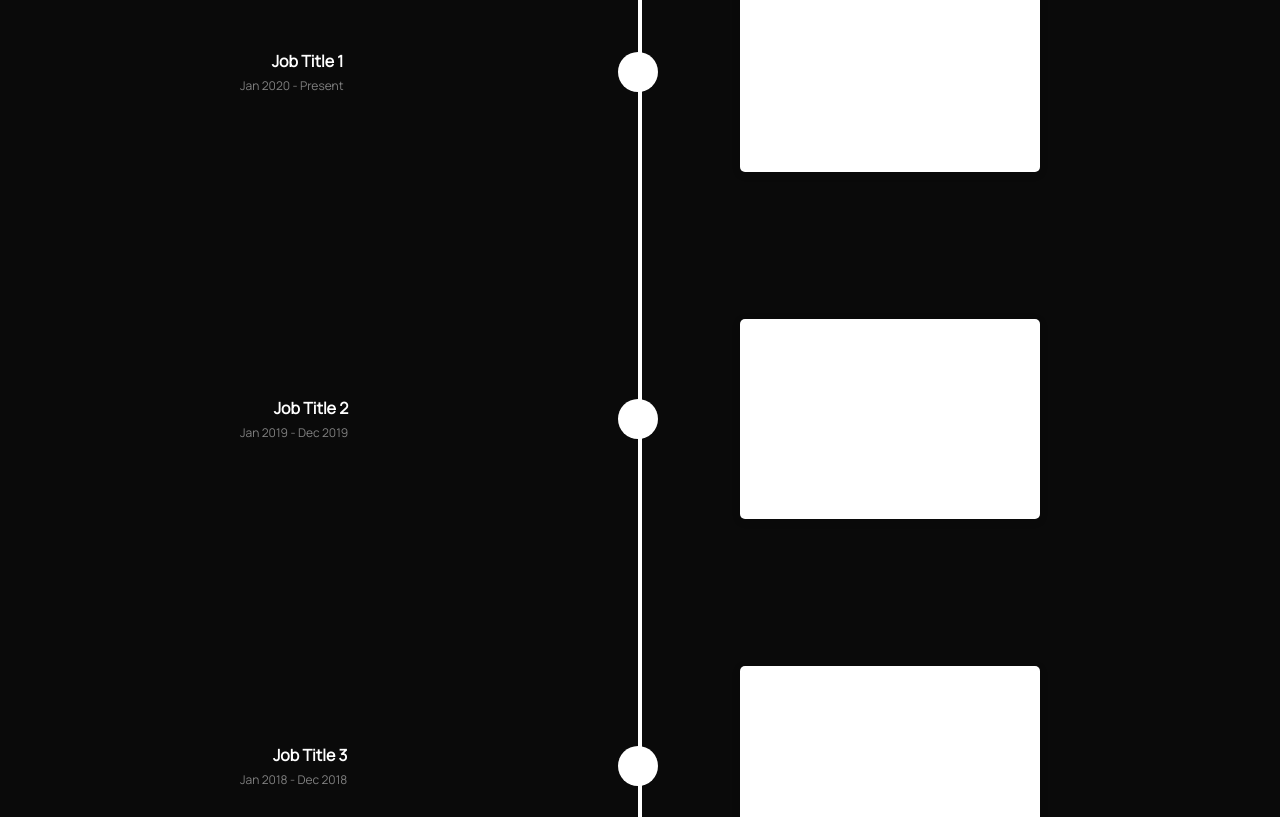
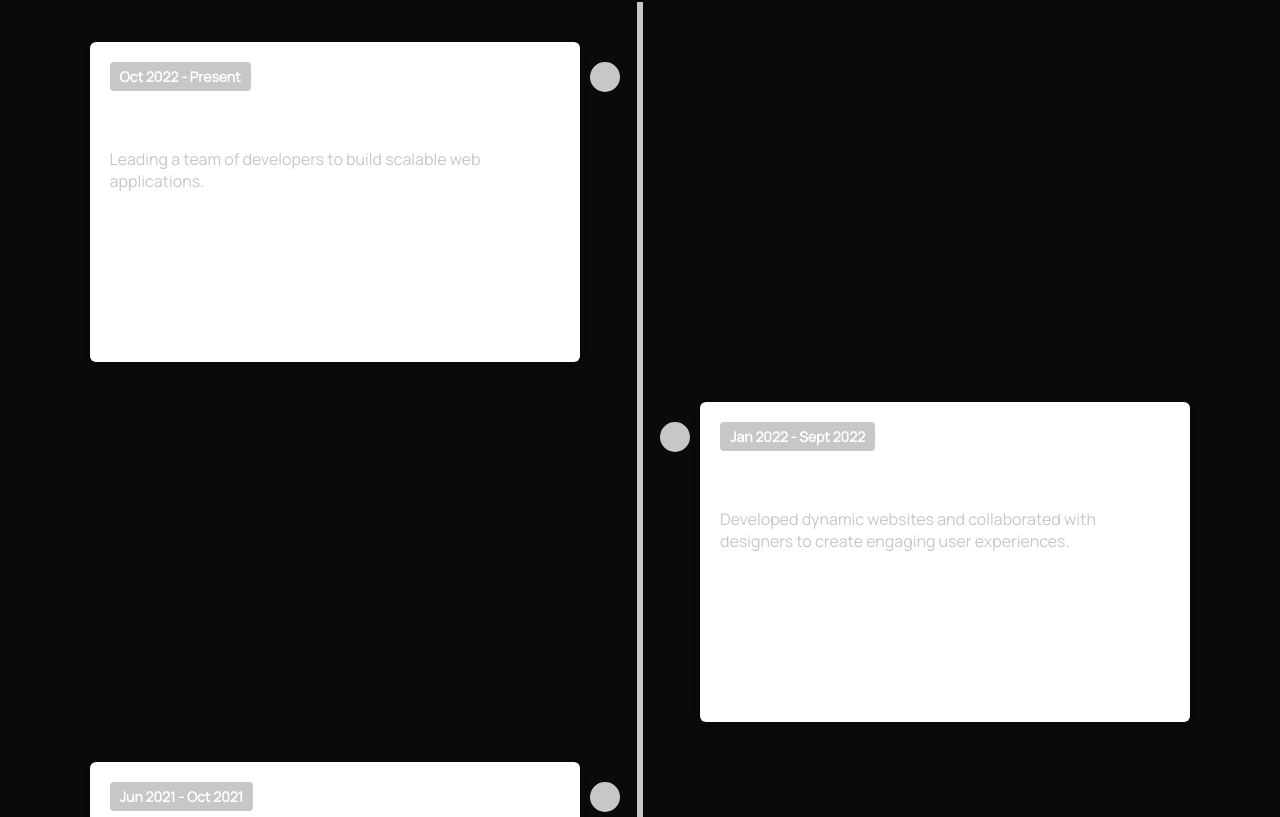
Before and after one commit to moetez96/web-portfolio, a React (Create React App) app: page / in a window 1280 px wide. Shown: the part 2163-2980 px from the top of the page. Built offline with nearby package versions, Linux system fonts and the light colour scheme.

Commit message:
refactor Experience section

```diff
--- a/src/components/layout/Experience.js
+++ b/src/components/layout/Experience.js
@@ -3,20 +3,24 @@ import "../../styles/experience.css";
 function Experience() {
     const experiences = [
         {
-            title: "Job Title 1",
-            date: "Jan 2020 - Present"
+            year: 'Oct 2022 - Present',
+            title: 'Senior Web Developer at Tech Solutions',
+            description: 'Leading a team of developers to build scalable web applications.'
         },
         {
-            title: "Job Title 2",
-            date: "Jan 2019 - Dec 2019"
+            year: 'Jan 2022 - Sept 2022',
+            title: 'Web Developer at Creative Agency',
+            description: 'Developed dynamic websites and collaborated with designers to create engaging user experiences.'
         },
         {
-            title: "Job Title 3",
-            date: "Jan 2018 - Dec 2018"
+            year: 'Jun 2021 - Oct 2021',
+            title: 'Junior Web Developer at Startup Inc.',
+            description: 'Worked on various front-end and back-end tasks, gaining hands-on experience in web development.'
         },
         {
-            title: "Job Title 4",
-            date: "Jan 2017 - Dec 2017"
+            year: 'Jun 2020 - Oct 2020',
+            title: 'Intern at WebWorks',
+            description: 'Assisted in developing website components and learned about web technologies.'
         }
     ];
 
@@ -31,19 +35,18 @@ function Experience() {
                 </div>
 
                 <div className="experience-timeline-container">
-                    <div className="experience-timeline">
-                        <div className="experiences">
-                            {experiences.map((exp, index) => (
-                                <div className="experience" key={index}>
-                                    <div className="experience-details">
-                                        <div className="experience-title">{exp.title}</div>
-                                        <div className="experience-date">{exp.date}</div>
-                                    </div>
-                                    <div className="experience-circle"></div>
-                                    <div className="experience-card"></div>
+                    <div className="timeline">
+                        {experiences.map((exp, index) => (
+                            <div className={`timeline-item ${index % 2 === 0 ? 'left' : 'right'}`} key={index}>
+                                <div className="timeline-item-content">
+                                    <span className="tag">{exp.year}</span>
+                                    <h3>{exp.title}</h3>
+                                    <p>{exp.description}</p>
+                                    <span className="circle" />
                                 </div>
-                            ))}
-                        </div>
+                            </div>
+                        ))}
+                        <div className="vertical-line"></div>
                     </div>
                 </div>
             </div>
--- a/src/styles/experience.css
+++ b/src/styles/experience.css
@@ -35,71 +35,97 @@
     display: flex;
     justify-content: center;
     align-items: center;
-    height: 1240px;
     position: relative;
 }
 
-.experience-timeline {
-    width: 4px;
-    height: 100%;
-    background-color: var(--text-color);
+.timeline {
+    position: relative;
+    margin: 40px auto;
+    padding: 20px 0;
+    width: 100%;
+}
+
+.timeline .vertical-line {
     position: absolute;
     left: 50%;
+    top: 0;
+    bottom: 0;
+    width: 6px;
+    background-color: var(--nav-text-color);
     transform: translateX(-50%);
 }
 
-.experiences {
-    position: absolute;
-    left: 50%;
-    height: 100%;
-    transform: translateX(-50%);
-    display: flex;
-    flex-direction: column;
-    justify-content: space-between;
-    padding: 10px 0;
+.timeline-item {
+    position: relative;
+    width: 50%;
+    padding: 20px 0px;
+    box-sizing: border-box;
 }
 
-.experience {
-    position: relative;
-    display: flex;
-    width: 800px;
-    height: max-content;
-    justify-content: space-between;
-    align-items: center;
+.timeline-item.left {
+    left: 0;
+    padding-right: 100px;
 }
 
-.experience-circle {
-    height: 40px;
-    width: 40px;
-    border-radius: 100px;
-    background-color: var(--text-color);
-    display: flex;
-    align-items: center;
-    justify-content: center;
-    position: absolute;
-    left: calc(50% - 22px); /* 50% to center, -22px to adjust for circle width and border */
+.timeline-item.right {
+    left: 50%;
+    padding-left: 60px;
+    padding-right: 40px;
 }
 
-.experience-card {
-    background-color: white;
-    border-radius: 5px;
-    box-shadow: 0 2px 10px rgba(0, 0, 0, 0.1);
-    width: 300px;
-    height: 200px;
+.timeline-item-content {
+    background-color: var(--text-color);
+    border-radius: 6px;
+    padding: 20px;
+    width: 100%;
+    height: 280px;
+    position: relative;
+    box-shadow: 0 3px 6px rgba(0, 0, 0, 0.1);
 }
 
-.experience-details {
-    text-align: right;
+.timeline-item-content .tag {
+    display: inline-block;
+    background-color: var(--nav-text-color);
+    color: var(--text-color);
+    padding: 5px 10px;
+    border-radius: 4px;
+    font-size: 14px;
+    font-weight: bold;
+    margin-bottom: 10px;
 }
 
-.experience-title {
-    font-weight: bold;
-    margin-bottom: 5px;
+.timeline-item-content h3 {
+    margin-top: 0;
+    font-size: 20px;
 }
 
-.experience-date {
-    font-size: 12px;
-    color: rgb(128, 128, 128);
+.timeline-item-content p {
+    margin: 0;
+}
+
+.timeline-item-content .circle {
+    background-color: var(--nav-text-color);
+    border-radius: 50%;
+    position: absolute;
+    width: 30px;
+    height: 30px;
+    top: 20px;
+}
+
+.timeline-item.left .timeline-item-content {
+    margin-right: auto;
+}
+
+.timeline-item.right .timeline-item-content {
+    margin-left: auto;
+}
+
+.timeline-item.left .circle {
+    right: -40px;
+}
+
+.timeline-item.right .circle {
+    left: -40px;
 }
 
 @media (max-width: 1024px) {
@@ -111,12 +137,6 @@
         font-size: 16px;
         line-height: 120%;
     }
-}
-
-@media (max-width: 768px) {
-    .experience-header {
-        width: 80%;
-    }
 
     .experience-header > h1 {
         font-size: 43px;
@@ -124,6 +144,10 @@
 
     .experience-header > p {
         font-size: 14px;
+    }
+
+    .experience-header {
+        width: 80%;
     }
 }
 
```
